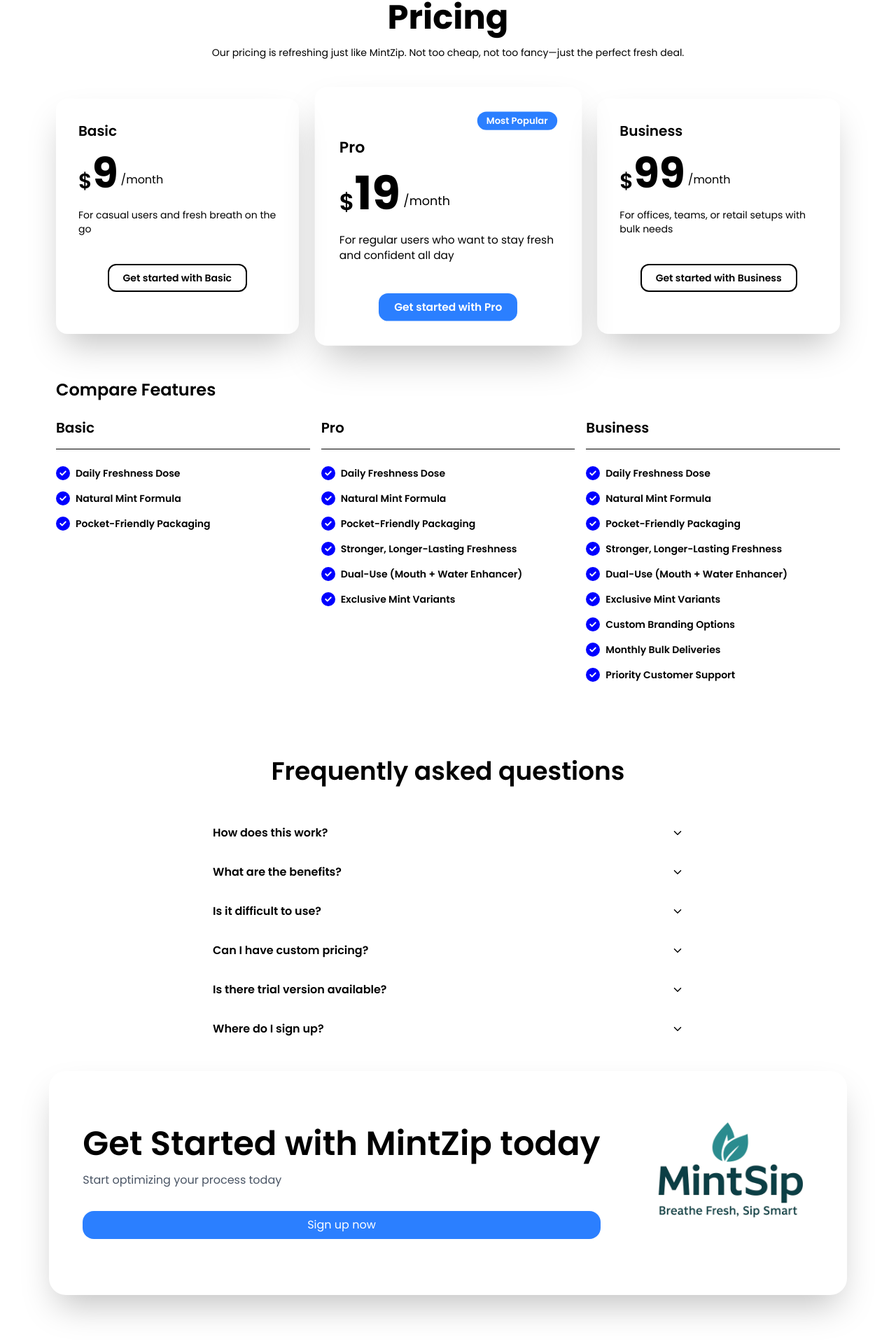
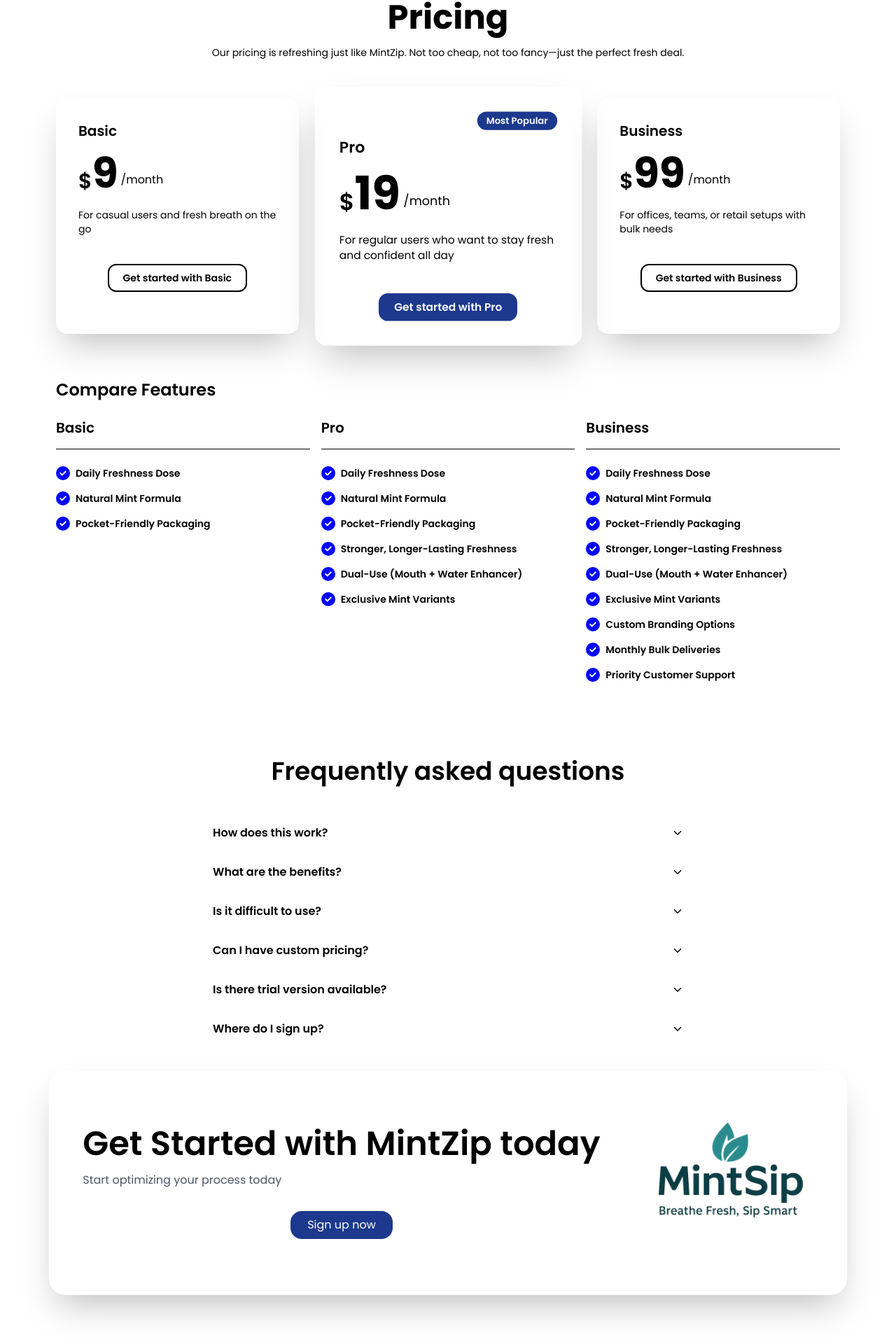
Before and after one commit to M-Juss/React-Tailwind-Website, a React (Vite) app: page /pricing in a window 1280 px wide. Shown: the part 225-2145 px from the top of the page at 70% size. Built offline with nearby package versions, Linux system fonts and the light colour scheme.

Commit message:
fix button color

```diff
--- a/src/components/GetStarted.jsx
+++ b/src/components/GetStarted.jsx
@@ -7,7 +7,7 @@
       <div className="flex flex-col text-center md:text-left">
         <h1 className="font-semibold text-3xl sm:text-4xl md:text-5xl w-full pb-4">Get Started with MintZip today</h1>
         <p className="text-gray-600 pb-8">Start optimizing your process today</p>
-        <button className="py-2 px-6 bg-blue-500 rounded-2xl text-white hover:bg-blue-600 transition duration-300">
+        <button className="py-2 px-6 bg-blue-900 max-w-40 mx-auto rounded-2xl text-white hover:bg-blue-600 transition duration-300">
           Sign up now
         </button>
       </div>
--- a/src/pages/Contact.jsx
+++ b/src/pages/Contact.jsx
@@ -32,6 +32,10 @@
             <h2 className='text-sm font-semibold pb-2'>Message</h2>
             <Input placeholder="How can we get better?" />
           </div>
+
+          <div className='py-5'>
+            <button className='py-2 px-4 bg-blue-900 hover:bg-blue-600 rounded-lggit  text-white  '><a href='#'>Sumbit</a></button>
+          </div>
         </div>
       </div>
 
--- a/src/pages/Home.jsx
+++ b/src/pages/Home.jsx
@@ -52,7 +52,7 @@
           <img src="/image/mainLogo.png" alt="Main Logo" className='w-48 mb-5' />
           <h1 className='font-semibold text-2xl md:text-3xl text-center lg:text-left mb-3'>How to join the MintZip community</h1>
           <p className='text-center lg:text-left mb-5'>Just 3 simple steps to refresh your lifestyle and enjoy MintZip benefits.</p>
-          <button className='py-2 px-4 bg-blue-500 rounded-xl text-white font-semibold hover:bg-blue-600 transition'>
+          <button className='py-2 px-4 bg-blue-900  rounded-xl text-white font-semibold hover:bg-blue-600 transition'>
             Sign up now
           </button>
         </div>
--- a/src/pages/Pricing.jsx
+++ b/src/pages/Pricing.jsx
@@ -40,7 +40,7 @@
         {/* Pro */}
         <div className='shadow-2xl rounded-2xl transition-transform duration-300 hover:scale-105 p-8 scale-105 md:scale-110'>
           <div className='flex justify-end'>
-            <span className='bg-blue-500 text-white text-xs font-semibold px-3 py-1 rounded-xl'>Most Popular</span>
+            <span className='bg-blue-900 hover:bg-blue-600 text-white text-xs font-semibold px-3 py-1 rounded-xl'>Most Popular</span>
           </div>
           <h1 className='font-semibold text-xl pt-2 pb-4'>Pro</h1>
           <div className='flex items-end'>
@@ -50,7 +50,7 @@
           </div>
           <p className='pt-5 pb-10 text-sm'>For regular users who want to stay fresh and confident all day</p>
           <div className='text-center'>
-            <button className='bg-blue-500 text-white py-2 px-5 text-sm font-semibold rounded-xl'>Get started with Pro</button>
+            <button className='bg-blue-900 hover:bg-blue-600 text-white py-2 px-5 text-sm font-semibold rounded-xl'>Get started with Pro</button>
           </div>
         </div>
 
```
